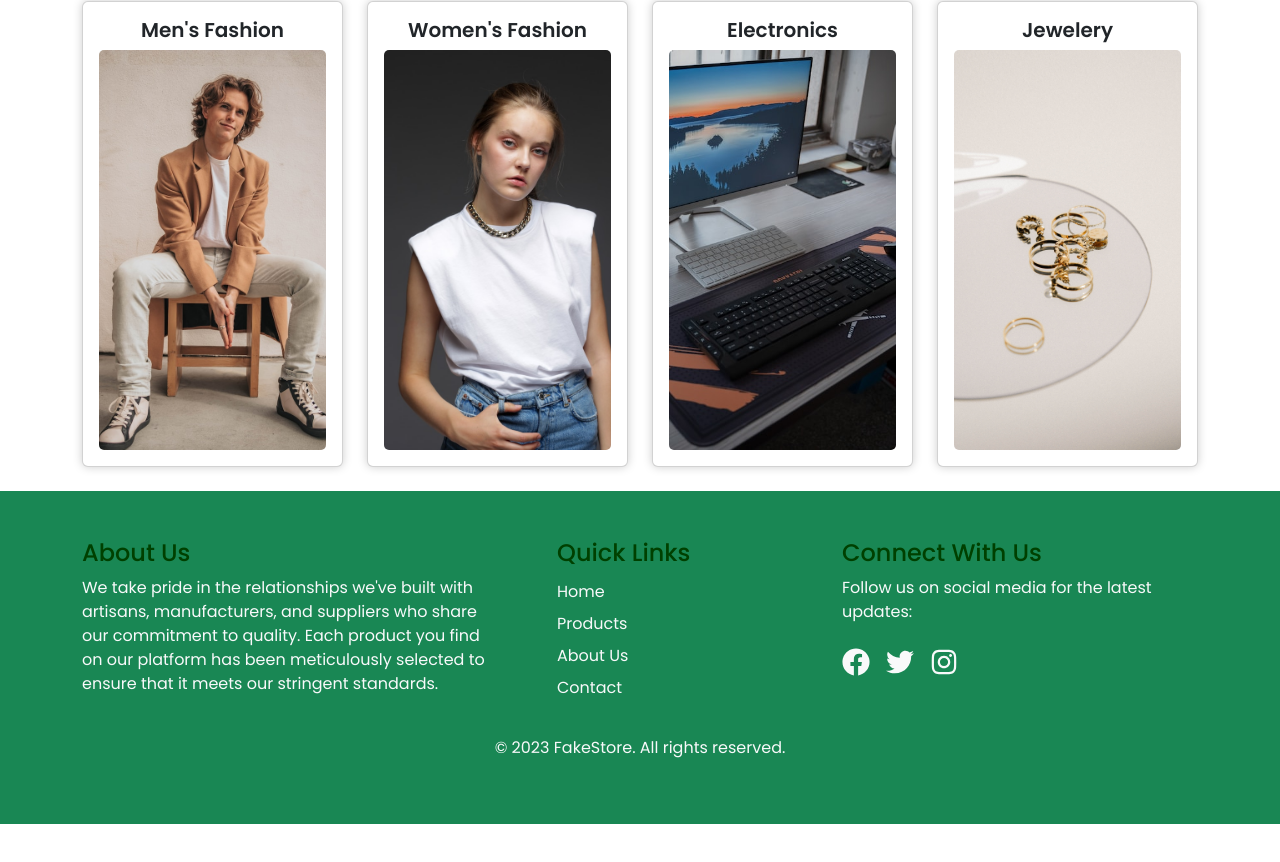
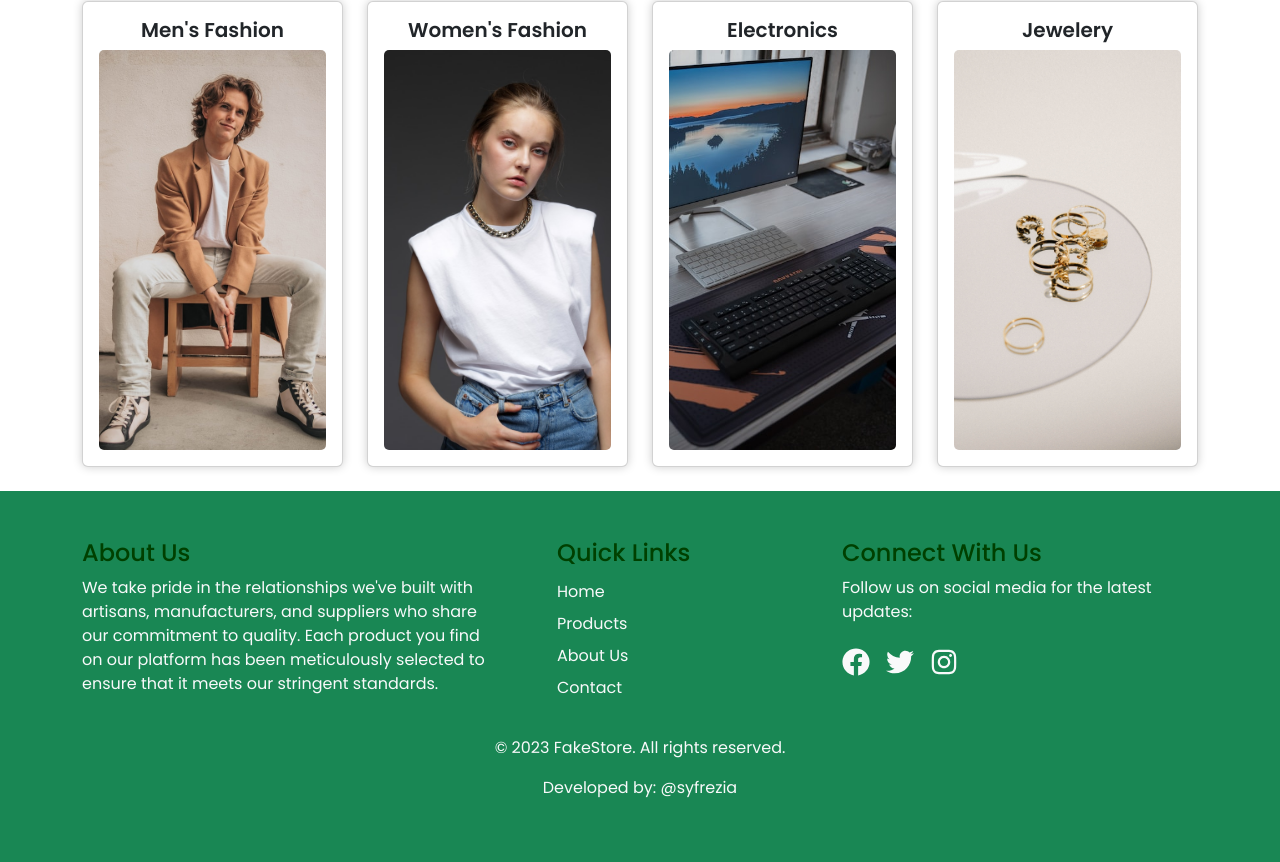
Before and after one commit to Syfrezia/my-store-app, a React (Vite) app: page / in a window 1280 px wide. Shown: the part 614-1476 px from the top of the page. Before the commit the page ends 1438 px from the top, so only its background shows below. Built offline with nearby package versions, Linux system fonts and the light colour scheme; no server answers.

Commit message:
feat: added signature in footer

```diff
--- a/src/layouts/Footer.jsx
+++ b/src/layouts/Footer.jsx
@@ -58,6 +58,7 @@ const Footer = () => {
       </Container>
       <div className="mt-4 text-center">
         <p>&copy; 2023 FakeStore. All rights reserved.</p>
+        <p>Developed by: @syfrezia</p>
       </div>
     </footer>
   );
```
